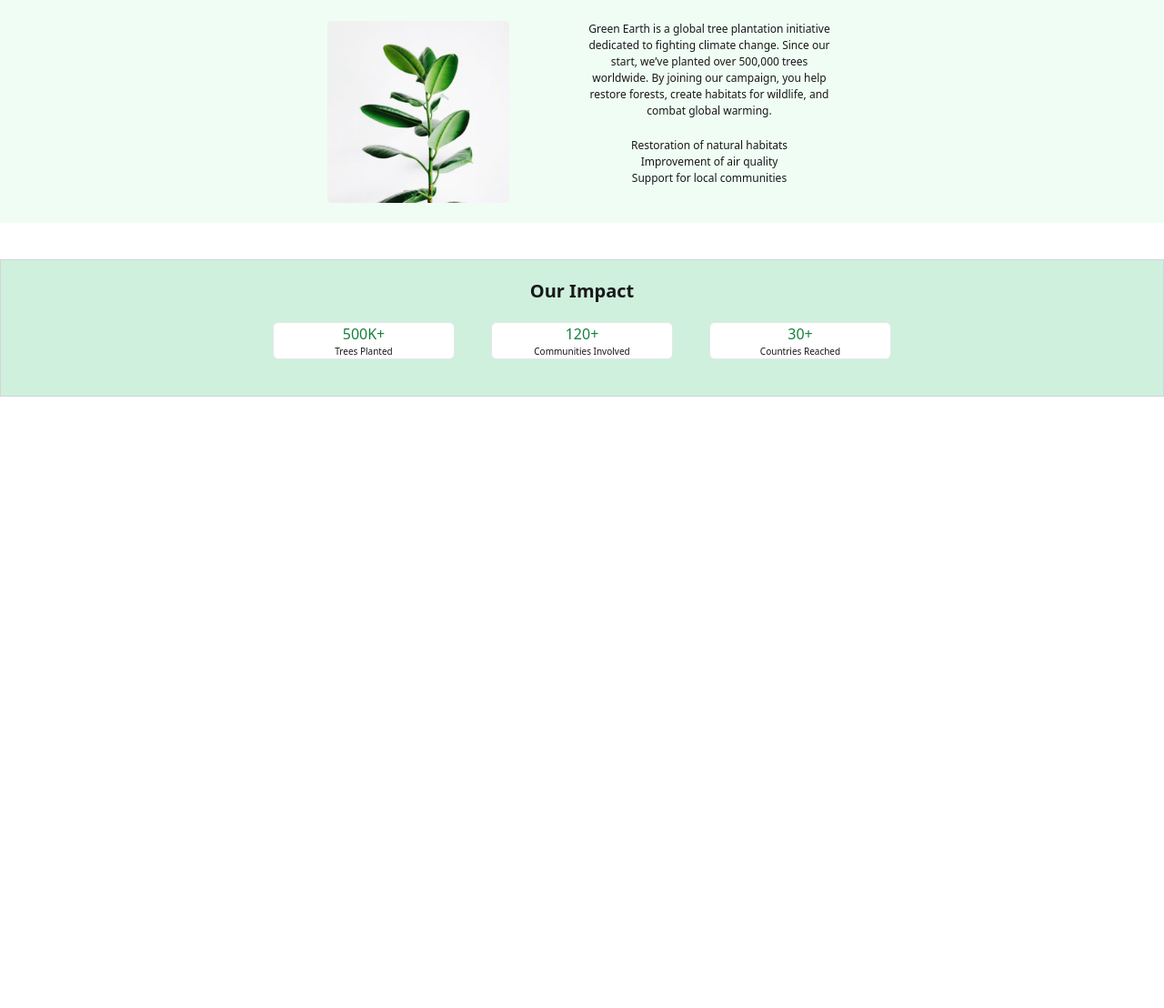
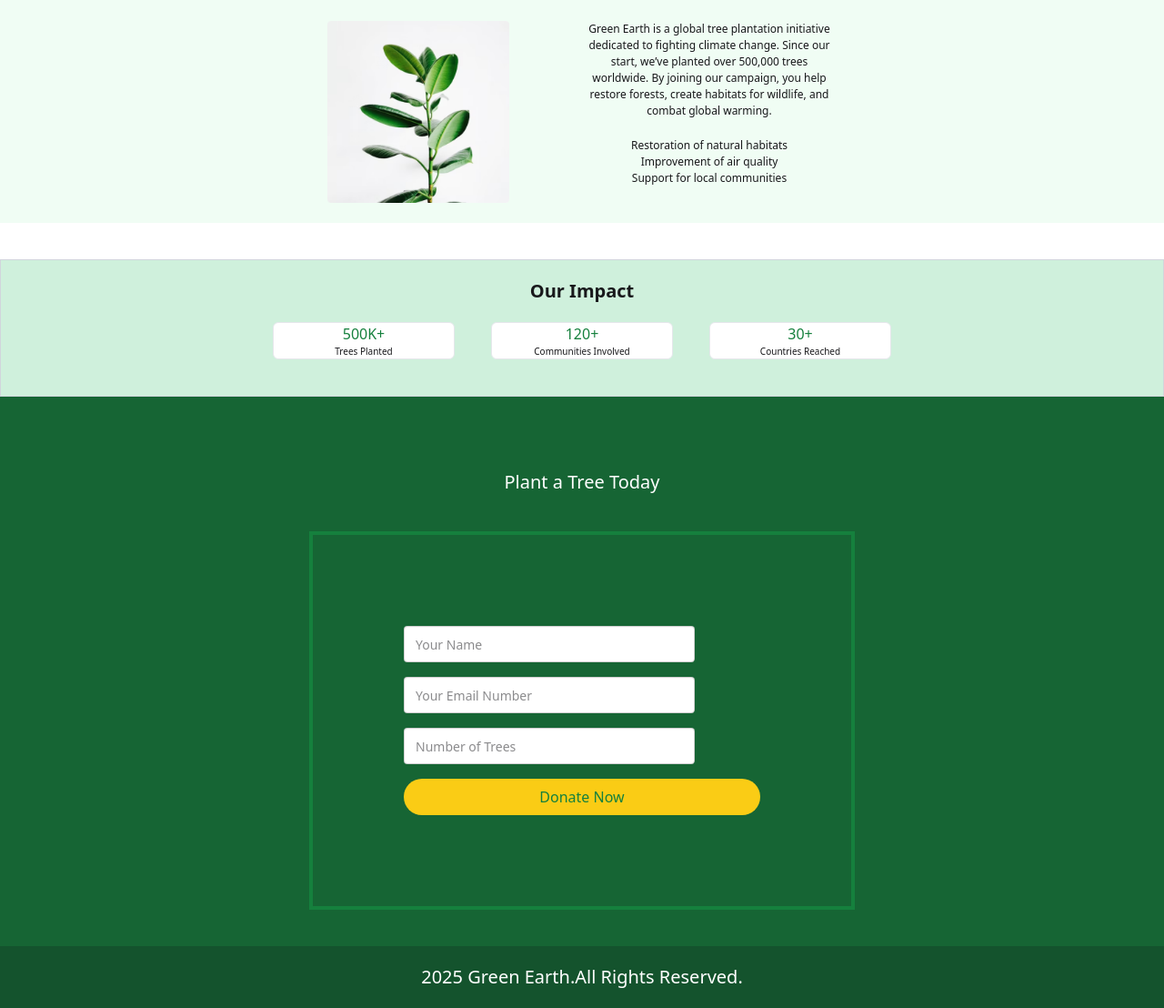
Before and after one commit to Bishal107654/Assinment-06, a plain HTML site: page index.html in a window 1280 px wide. Shown: the part 653-1761 px from the top of the page at 91% size. Before the commit the page ends 1089 px from the top, so only its background shows below. Drawn offline with nearby package versions, Linux system fonts and the light colour scheme; no server answers.

Commit message:
4th commit

```diff
--- a/index.html
+++ b/index.html
@@ -140,6 +140,25 @@
 </section>
 
 
+<footer class="bg-[#166534] p-10">
+         <h1 class="text-white text-center text-xl p-10">Plant a Tree Today</h1>
+
+        <div class="border-4 border-[#15803D] flex items-center justify-center w-[50%] mx-auto p-5">
+  <div class="flex flex-col gap-4 w-full m-20">
+    <input type="text" placeholder="Your Name" class="input" />
+    <input type="email" placeholder="Your Email Number" class="input" />
+    <input type="text" placeholder="Number of Trees" class="input" />
+    <button class="bg-[#FACC15] text-[#15803D] rounded-3xl py-2 ">Donate Now</button>
+  </div>
+</div>
+
+</footer>
+<footer class=" w-full mx-auto ">
+    <div class="bg-[#14532D] w-full ">
+    <h2 class="text-white text-center p-5 text-xl">2025 Green Earth.All Rights Reserved.</h2>
+
+</div>
+</footer>
 
 <script src="script.js"></script>
 </body>
```
